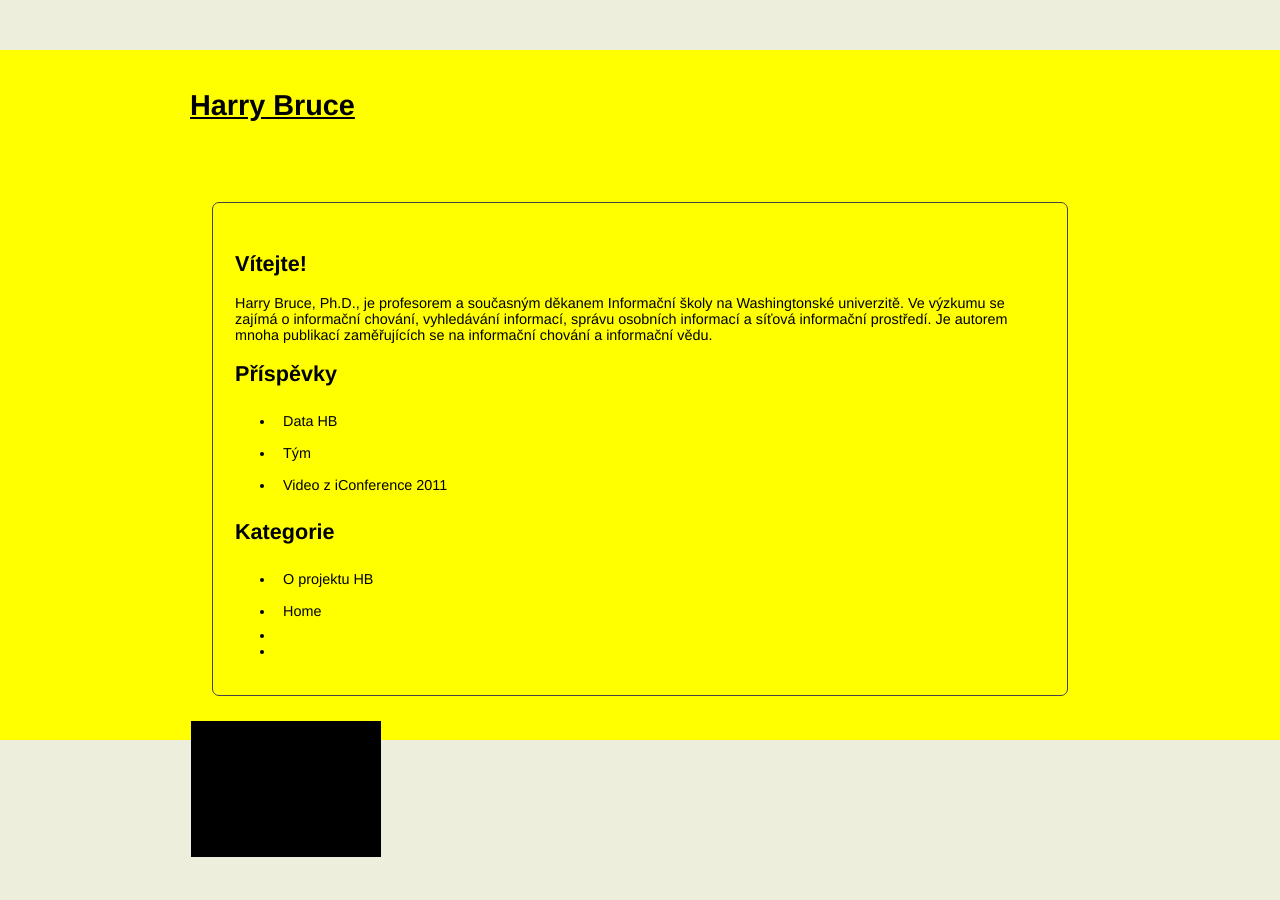
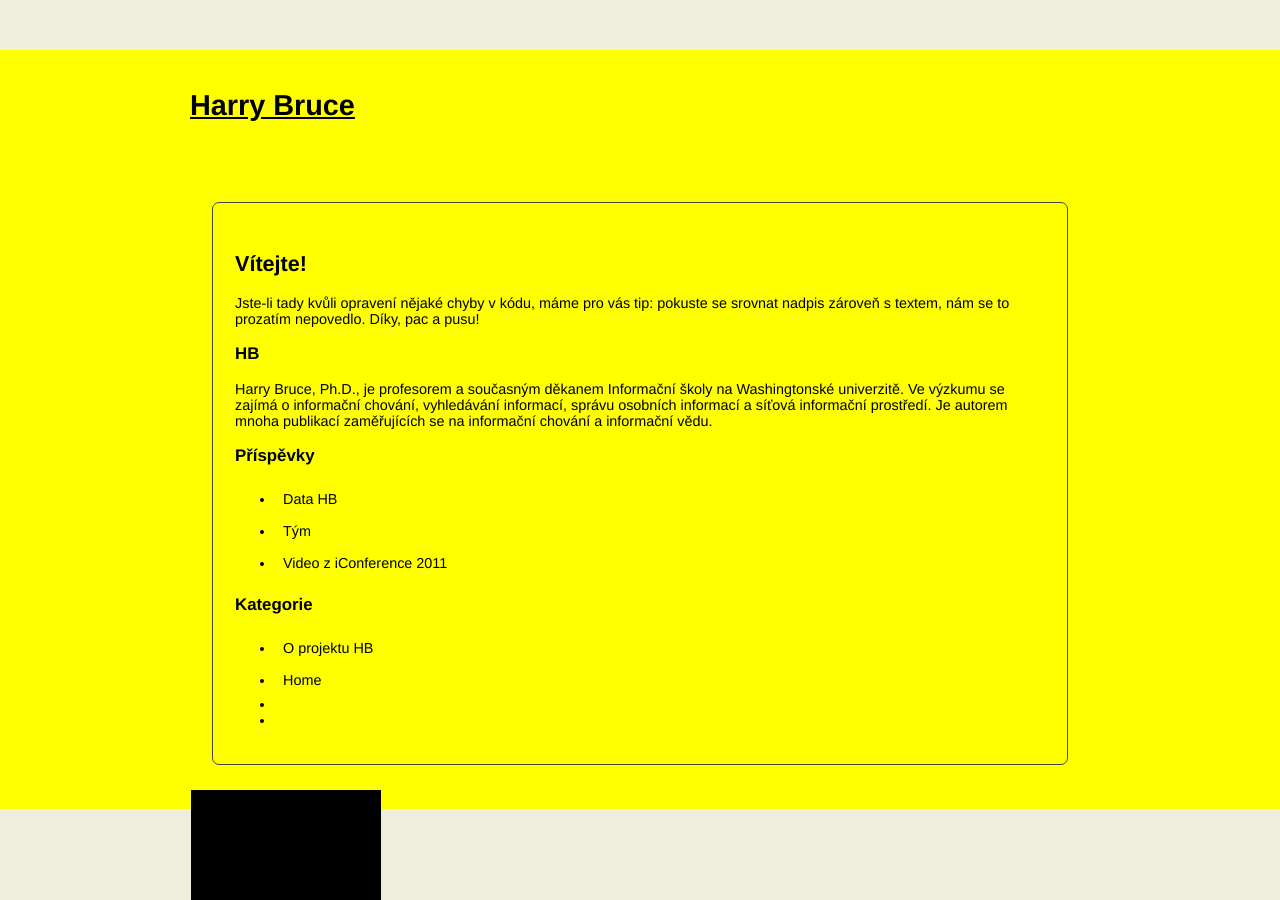
Before and after one commit to ikeataska/learn-jekyll, a Jekyll site: the page built from index.md, in a window 1280 px wide. Built offline with Jekyll 4.4.1, drawn with Linux system fonts in a browser that asks for light colours.

Commit message:
update indexu druhe kolo

```diff
--- a/index.md
+++ b/index.md
@@ -4,10 +4,12 @@ title: Home
 ---
 
 # Vítejte!
+Jste-li tady kvůli opravení nějaké chyby v kódu, máme pro vás tip: pokuste se srovnat nadpis zároveň s textem, nám se to prozatím nepovedlo. Díky, pac a pusu!
 
+### HB
 Harry Bruce, Ph.D., je profesorem a současným děkanem Informační školy na Washingtonské univerzitě. Ve výzkumu se zajímá o informační chování, vyhledávání informací, správu osobních informací a síťová informační prostředí. Je autorem mnoha publikací zaměřujících se na informační chování a informační vědu.
 
-## Příspěvky
+### Příspěvky
 
 <ul>
   {% for post in site.posts %}
@@ -17,7 +19,7 @@ Harry Bruce, Ph.D., je profesorem a současným děkanem Informační školy na
   {% endfor %}
 </ul>
 
-## Kategorie
+### Kategorie
 
 <ul>
   {% for page in site.pages %}
```
